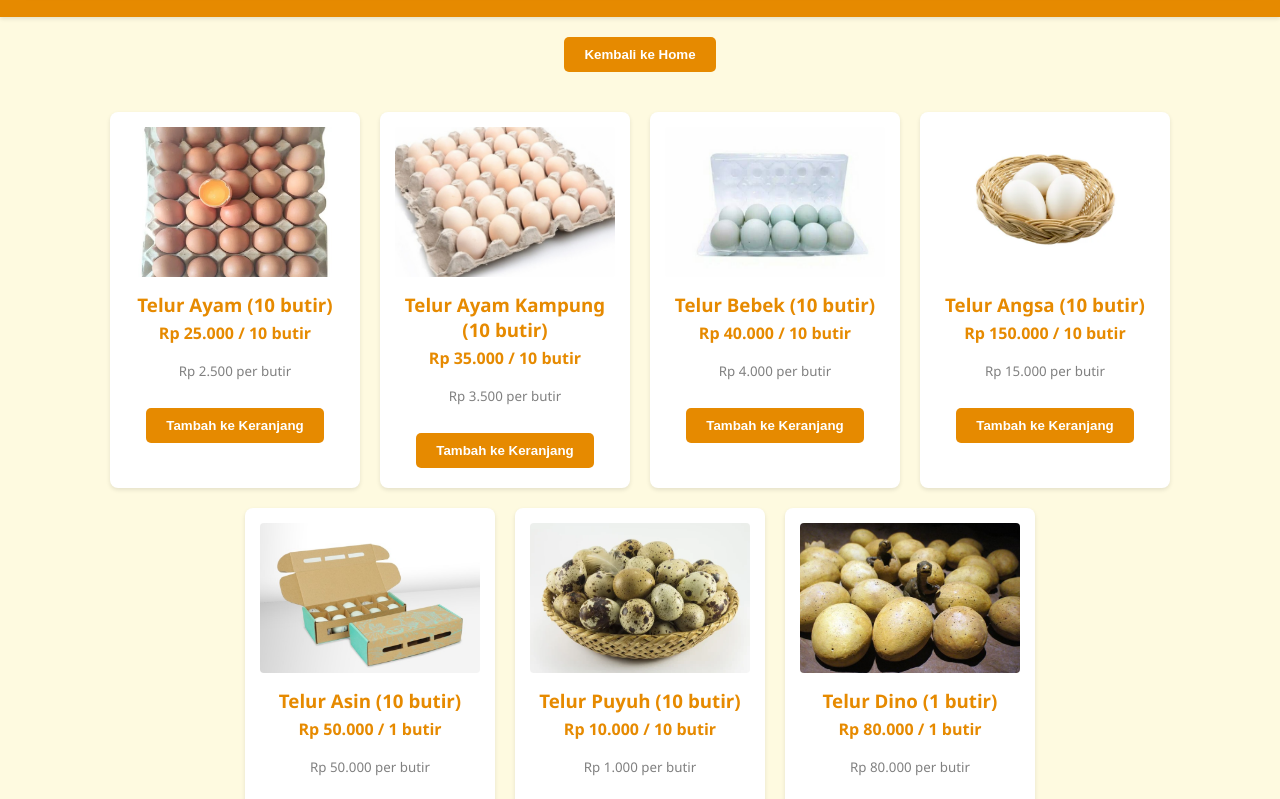
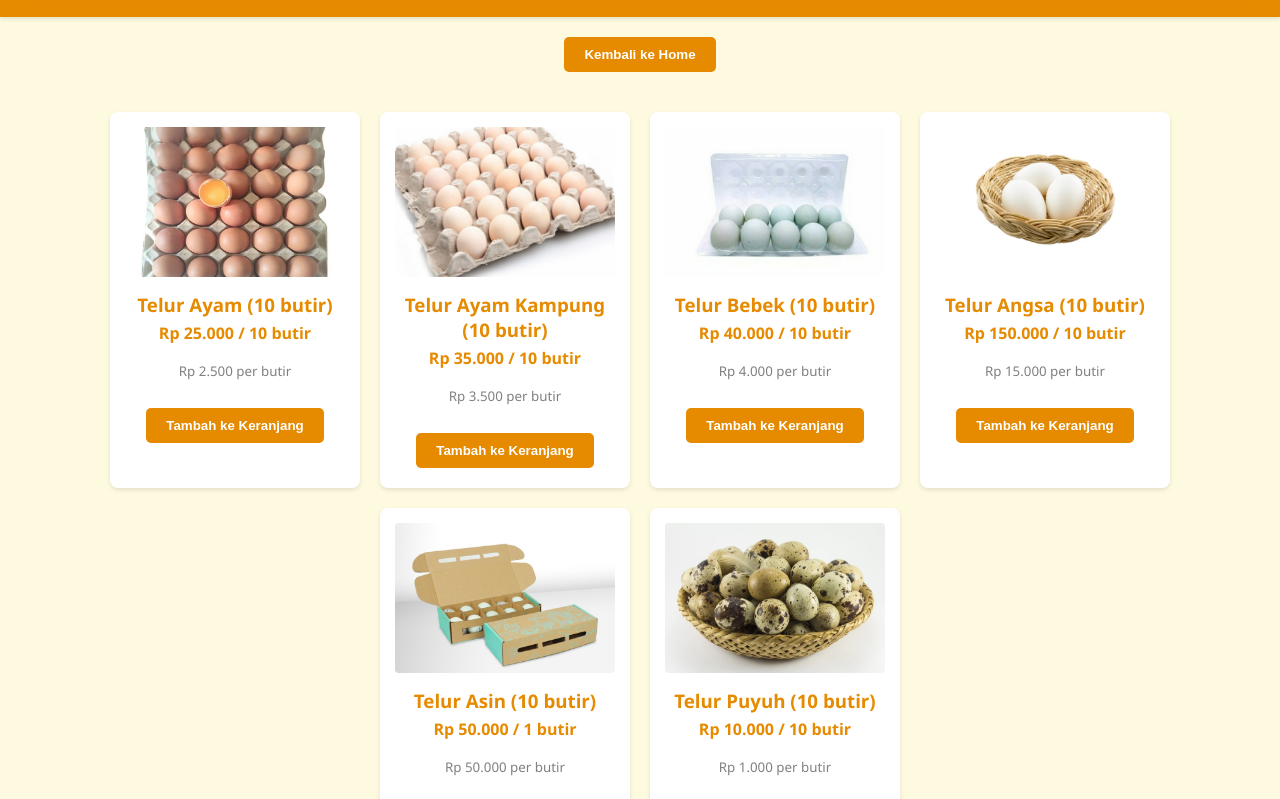
Before and after one commit to rajibmuh/telurku-sayang, a website: page public/keranjang.html in a window 1280 px wide. Shown: the part 153-952 px from the top of the page. Drawn offline with Linux system fonts and the light colour scheme.

Commit message:
Pesan perubahan kamu di sini

```diff
--- a/public/keranjang.html
+++ b/public/keranjang.html
@@ -227,8 +227,7 @@
         { id: 3, name: "Telur Bebek (10 butir)", price: 40000, unit: "10 butir", image: "assets/img/telurbebek.jpg" },
         { id: 4, name: "Telur Angsa (10 butir)", price: 150000, unit: "10 butir", image: "assets/img/telurangsa.jpg" },
         { id: 5, name: "Telur Asin (10 butir)", price: 50000, unit: "1 butir", image: "assets/img/telurasin.jpg" },
-        { id: 6, name: "Telur Puyuh (10 butir)", price: 10000, unit: "10 butir", image: "assets/img/telurpuyuh.jpg" },
-        { id: 7, name: "Telur Dino (1 butir)", price: 80000, unit: "1 butir", image: "assets/img/telurdino.jpg" }
+        { id: 6, name: "Telur Puyuh (10 butir)", price: 10000, unit: "10 butir", image: "assets/img/telurpuyuh.jpg" }
       ];
 
       localStorage.setItem('products', JSON.stringify(products));
```
Also changed, not shown: public/admin.html (+1 -3 lines).
